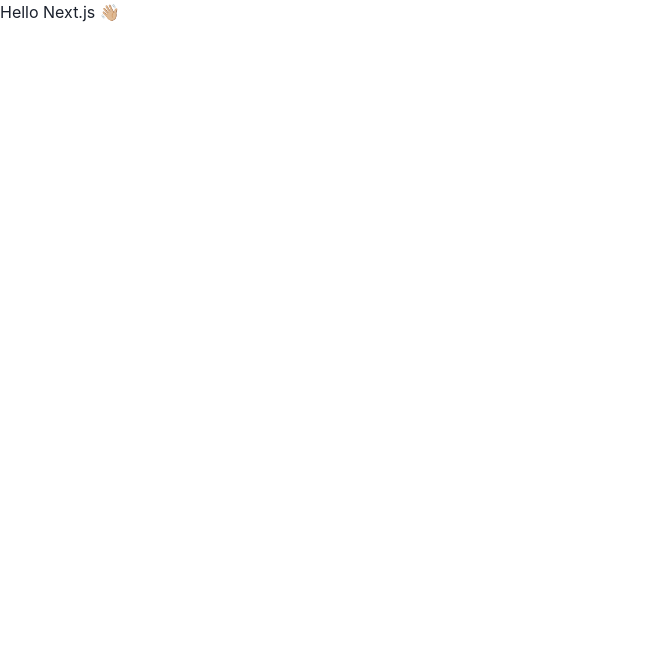
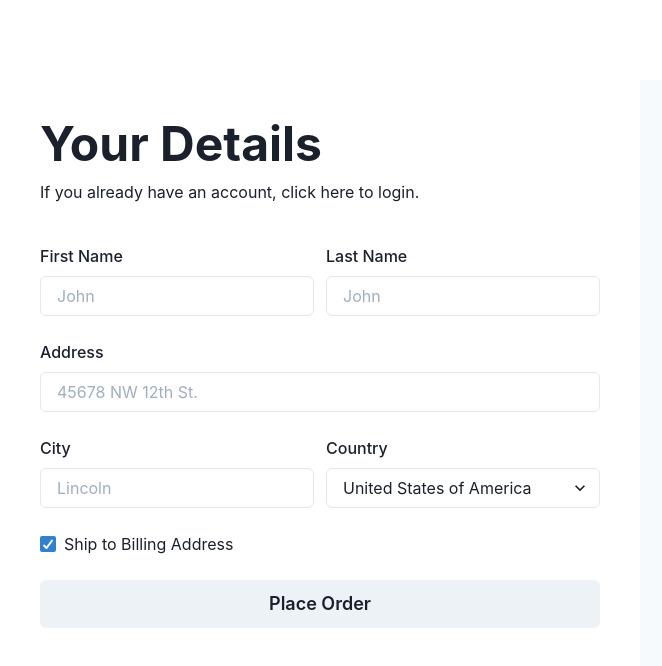
Before and after one commit to JoshuaB94/NextJS_ChakraUI_ModernUI_Course, a Next.js app: page / in a window 1280 px wide. Shown: the top 666 px of the page, without its empty margins (0-662 px from the left). Built offline with nearby package versions, Linux system fonts and the light colour scheme.

Commit message:
Created a Cart and Details source components and import them into the Index page + Coded together the Details component. Need to work on coding the Cart component.

```diff
--- a/pages/_app.tsx
+++ b/pages/_app.tsx
@@ -1,7 +1,7 @@
 import { AppProps } from 'next/app';
 import { ChakraProvider } from '@chakra-ui/react';
 
-function ChakraUINextApp({ Component, pageProps }: AppProps) {
+const ChakraUINextApp = ({ Component, pageProps }: AppProps) => {
   return (
     <ChakraProvider>
       <Component {...pageProps}/>
@@ -9,4 +9,4 @@ function ChakraUINextApp({ Component, pageProps }: AppProps) {
   )
 }
 
-export default ChakraUINextApp
+export default ChakraUINextApp;
--- a/pages/index.tsx
+++ b/pages/index.tsx
@@ -1,3 +1,14 @@
-const IndexPage = () => <h1>Hello Next.js 👋🏼</h1>;
+import { Container, Flex, VStack } from '@chakra-ui/react'
+import Cart from '../src/cart';
+import Details from '../src/details';
+
+const IndexPage = () => (
+    <Container maxW="container.xl" p={0}>
+        <Flex h="100vh" py={20}>
+           <Details />
+           <Cart />
+        </Flex>
+    </Container>
+);
 
 export default IndexPage;
--- /dev/null
+++ b/src/cart.tsx
@@ -0,0 +1,11 @@
+import { VStack } from '@chakra-ui/react';
+
+const Cart = () => {
+    return (
+        <VStack w="full" h="full" p={10} spacing={10} alignItems="flex-start" bg="gray.50">
+
+        </VStack>
+    );
+};
+
+export default Cart;
--- /dev/null
+++ b/src/details.tsx
@@ -0,0 +1,68 @@
+import {
+VStack, Heading, Text,
+SimpleGrid, GridItem, FormControl,
+FormLabel, Input, Select, Checkbox, Button} from '@chakra-ui/react';
+
+const Details = () => {
+    return (
+        <VStack w="full" h="full" p={10} spacing={10} alignItems="flex-start">
+            <VStack spacing={3} alignItems="flex-start">
+             <Heading size="2xl">Your Details</Heading>
+             <Text>If you already have an account, click here to login.</Text>
+            </VStack>
+
+            <SimpleGrid columns={2} columnGap={3} rowGap={6} w="full">
+                <GridItem colSpan={1}>
+                    <FormControl>
+                        <FormLabel>First Name</FormLabel>
+                        <Input placeholder="John" />
+                    </FormControl>
+                </GridItem>
+
+                <GridItem colSpan={1}>
+                    <FormControl>
+                        <FormLabel>Last Name</FormLabel>
+                        <Input placeholder="John" />
+                    </FormControl>
+                </GridItem>
+
+                <GridItem colSpan={2}>
+                    <FormControl>
+                        <FormLabel>Address</FormLabel>
+                        <Input placeholder="45678 NW 12th St." />
+                    </FormControl>
+                </GridItem>
+
+                <GridItem colSpan={1}>
+                    <FormControl>
+                        <FormLabel>City</FormLabel>
+                        <Input placeholder="Lincoln" />
+                    </FormControl>
+                </GridItem>
+
+                <GridItem colSpan={1}>
+                    <FormControl>
+                        <FormLabel>Country</FormLabel>
+                        <Select>
+                            <option value="usa">United States of America</option>
+                            <option value="pr">Puerto Rico</option>
+                            <option value="uk">United Kingdom</option>
+                        </Select>
+                    </FormControl>
+                </GridItem>
+
+                <GridItem colSpan={2}>
+                    <Checkbox defaultChecked>
+                        Ship to Billing Address
+                    </Checkbox>
+                </GridItem>
+
+                <GridItem colSpan={2}>
+                    <Button size="lg" w="full">Place Order</Button>
+                </GridItem>
+            </SimpleGrid>
+        </VStack>
+    );
+};
+
+export default Details;
```
